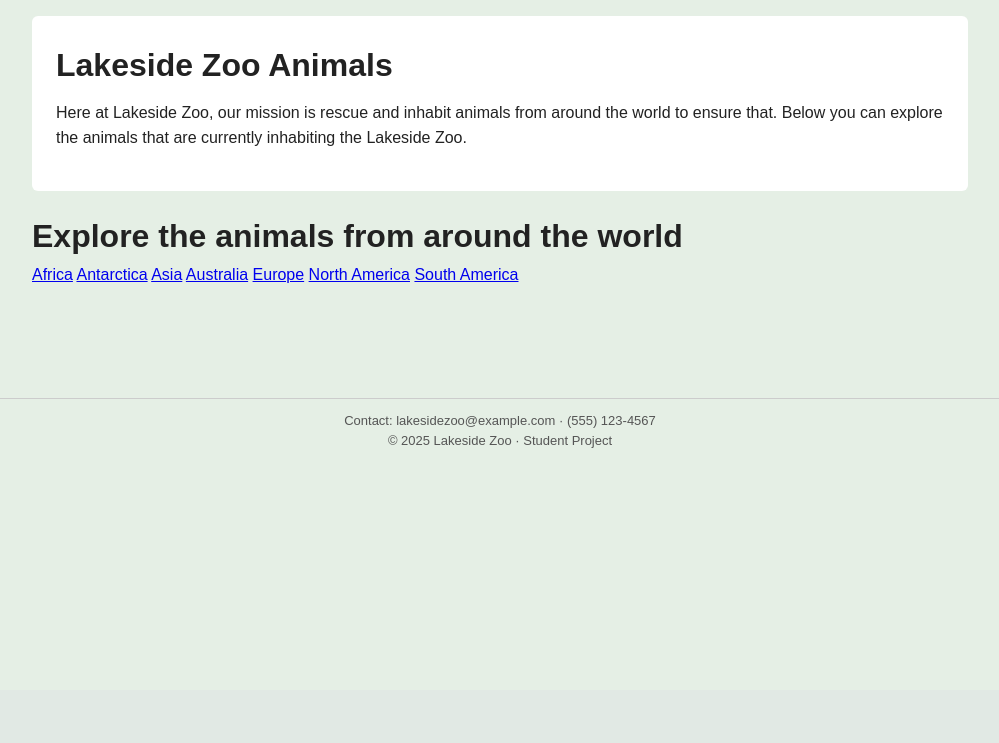
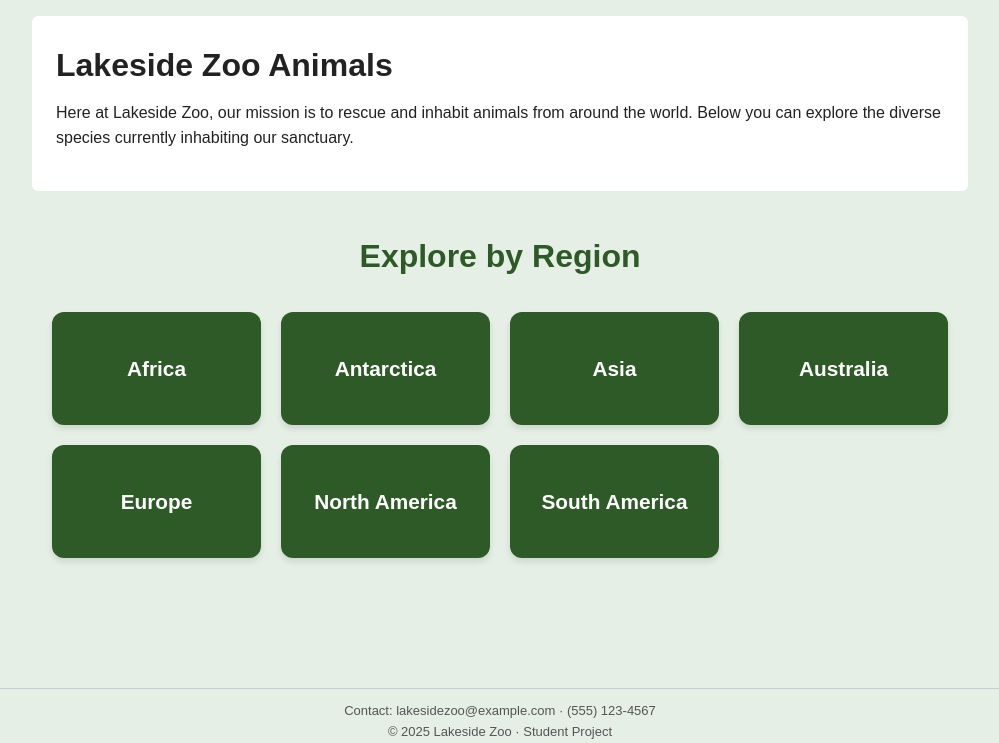
Before and after one commit to brucethao/DatabaseProject, a Django app: page /animals/ in a window 1280 px wide. Shown: the part 110-853 px from the top of the page, without its empty margins (140-1139 px from the left). Before the commit the page ends 558 px from the top, so only its background shows below. Run offline with Django 5.2, Linux system fonts and the light colour scheme.

Commit message:
profile and animal should be fine

```diff
--- a/ZooManagementSystem/urls.py
+++ b/ZooManagementSystem/urls.py
@@ -18,7 +18,8 @@ from django.contrib import admin
 from django.urls import path
 
 from Zootopia.models import Animal
-from Zootopia.views import HomePage, Login, Register,    AnimalPage, Region, Logout, VisitUs, Dashboard
+from Zootopia.views import HomePage, Login, Register, AnimalPage, Region, Logout, VisitUs, Dashboard, Profile, \
+    ZooKeeperDashboard, AnimalPageDetails
 
 urlpatterns = [
     path('admin/', admin.site.urls),
@@ -26,8 +27,11 @@ urlpatterns = [
     path('login/', Login.as_view(), name='login'),
     path('register/', Register.as_view(), name='register'),
     path("<str:name>'s_dashboard/", Dashboard.as_view(), name='dashboard'),
+    path("<str:name>'s_dashboard/profile", Profile.as_view(), name='profile'),
+    path("<str:name>'s_dashboard/ZookeeperDashboard", ZooKeeperDashboard.as_view(), name='zooDashboard'),
     path('animals/', AnimalPage.as_view(), name='animals'),
     path('animals/<str:region>/', Region.as_view(), name='region'),
+    path('animals/<str:region>/<str:name>', AnimalPageDetails.as_view(), name='animalpagedetails'),
     path('logout/', Logout.as_view(), name='logout'),
     path('register/', Register.as_view(), name='register'),
     path('visitus/', VisitUs.as_view(), name='visitus'),
--- a/Zootopia/views.py
+++ b/Zootopia/views.py
@@ -1,7 +1,6 @@
 from django.contrib import messages
 from django.contrib.auth import authenticate, login, logout
-from django.contrib.auth.mixins import LoginRequiredMixin
-from django.shortcuts import render, redirect
+from django.shortcuts import render, redirect, get_object_or_404
 from django.views import View
 from Zootopia.models import Animal, User, AnimalMedicationLog, AnimalFeedingLog, Medication, Zookeeper, Food
 
@@ -23,6 +22,23 @@ class Region(View):
         context = {"animals": animals, "region": region}
         return render(request, 'regions.html', context)
 
+class AnimalPageDetails(View):
+    def get(self, request, region, name):
+        selected_animal = get_object_or_404(
+            Animal,
+            name=name,
+            animal_habitat__continent=region
+        )
+
+        # 2. CONTEXT
+        context = {
+            'animal': selected_animal,
+            'region': region,
+        }
+
+        # 3. RENDER
+        return render(request, 'animal_page.html', context)
+
 
 """
 ZooKeeper page requires an authenticated user with is_zookeeper permission
@@ -39,8 +55,55 @@ class Dashboard(View):
         context = {"name": name}
         return render(request, 'dashboard.html', context)
 
+
+from django.shortcuts import render, redirect
+from django.views import View
+from django.contrib import messages
+from django.contrib.auth import update_session_auth_hash
+
+
+class Profile(View):
+    def get(self, request, name):
+        # 1. Your Manual Auth Check
+        user = request.user
+        if not user.is_authenticated:
+            return redirect('login')
+
+        return render(request, 'profile.html')
+
+    def post(self, request, name):
+        # 1. Your Manual Auth Check
+        user = request.user
+        if not user.is_authenticated:
+            return redirect('login')
+
+        # 2. Update Basic Info
+        user.first_name = request.POST.get('first_name')
+        user.last_name = request.POST.get('last_name')
+        user.email = request.POST.get('email')
+
+        old_pass = request.POST.get('old_password')
+        new_pass = request.POST.get('new_password')
+
+        if old_pass and new_pass:
+            if user.check_password(old_pass):
+                user.set_password(new_pass)
+                user.save()
+                # Keep them logged in after password change
+                update_session_auth_hash(request, user)
+                messages.success(request, 'Password and Profile updated!')
+            else:
+                messages.error(request, 'Old password was incorrect.')
+                return render(request, 'profile.html')
+
+        user.save()
+        messages.success(request, 'Profile updated successfully!')
+
+        # Redirect back to the Profile View
+        return redirect('profile', name=user.first_name)
+
 class ZooKeeperDashboard(View):
-    def get(self, request):
+    def get(self, request, name):
         if not request.user.is_zookeeper:
             messages.error(request, "Only zookeepers have access to the Zookeepers page.")
             return redirect('animals')
--- a/templates/animal.html
+++ b/templates/animal.html
@@ -3,24 +3,85 @@
 {% block title %}Animals{% endblock %}
 
 {% block content %}
+
+<style>
+
+    /* 2. REGION GRID STYLES */
+    .regions-container {
+        max-width: 1000px;
+        margin: 0 auto;
+        padding: 20px;
+        text-align: center;
+    }
+
+    .section-heading {
+        color: #2d5a27;
+        margin-bottom: 30px;
+        font-size: 2rem;
+    }
+
+    .region-grid {
+        display: grid;
+        /* Responsive Grid: fits as many 200px columns as possible */
+        grid-template-columns: repeat(auto-fit, minmax(200px, 1fr));
+        gap: 20px;
+    }
+
+    /* 3. BUTTON STYLES */
+    .region-btn {
+        display: flex;
+        align-items: center;
+        justify-content: center;
+        background-color: #2d5a27; /* Zoo Green */
+        color: white;
+        text-decoration: none;
+        padding: 40px 20px; /* Tall buttons look modern */
+        border-radius: 12px;
+        font-size: 1.3rem;
+        font-weight: bold;
+        box-shadow: 0 4px 6px rgba(0,0,0,0.1);
+        transition: all 0.3s ease;
+    }
+
+    /* Hover Effect */
+    .region-btn:hover {
+        background-color: #1e3f1b; /* Darker green */
+        transform: translateY(-5px); /* Moves up */
+        box-shadow: 0 8px 15px rgba(0,0,0,0.2);
+    }
+
+    /* Optional: Make the text slightly transparent until hover */
+    .region-btn span {
+        position: relative;
+        z-index: 1;
+    }
+</style>
+
 <main class="container">
-        <!-- Hero section -->
+
     <section class="hero">
         <h1 class="hero-title">Lakeside Zoo Animals</h1>
         <p class="hero-subtitle">
-                Here at Lakeside Zoo, our mission is rescue and inhabit animals from around the world to ensure
-                that. Below you can explore the animals that are currently inhabiting the Lakeside Zoo.
+            Here at Lakeside Zoo, our mission is to rescue and inhabit animals from around the world.
+            Below you can explore the diverse species currently inhabiting our sanctuary.
+        </p>
     </section>
-    <section class="regions"></section>
-    <h1>
-        Explore the animals from around the world
+
+    <section class="regions-container">
+        <h1 class="section-heading">
+            Explore by Region
         </h1>
-        <a href="{% url 'region' 'Africa' %}" class="button">Africa</a>
-        <a href="{% url 'region' 'Antarctica' %}" class="button">Antarctica</a>
-        <a href="{% url 'region' 'Asia' %}" class="button">Asia</a>
-        <a href="{% url 'region' 'Australia' %}" class="button">Australia</a>
-        <a href="{% url 'region' 'Europe' %}" class="button">Europe</a>
-        <a href="{% url 'region' 'North America' %}" class="button">North America</a>
-        <a href="{% url 'region' 'South America' %}" class="button">South America</a>
+
+        <div class="region-grid">
+            <a href="{% url 'region' 'Africa' %}" class="region-btn">Africa</a>
+            <a href="{% url 'region' 'Antarctica' %}" class="region-btn">Antarctica</a>
+            <a href="{% url 'region' 'Asia' %}" class="region-btn">Asia</a>
+            <a href="{% url 'region' 'Australia' %}" class="region-btn">Australia</a>
+            <a href="{% url 'region' 'Europe' %}" class="region-btn">Europe</a>
+            <a href="{% url 'region' 'North America' %}" class="region-btn">North America</a>
+            <a href="{% url 'region' 'South America' %}" class="region-btn">South America</a>
+        </div>
+    </section>
+
 </main>
 {% endblock %}
```
Also changed, not shown: templates/dashboard.html (+68 -3 lines), templates/profile.html (added, +128 -0 lines), templates/regions.html (+43 -5 lines). Lines whose indentation alone changed are shown as unchanged.
